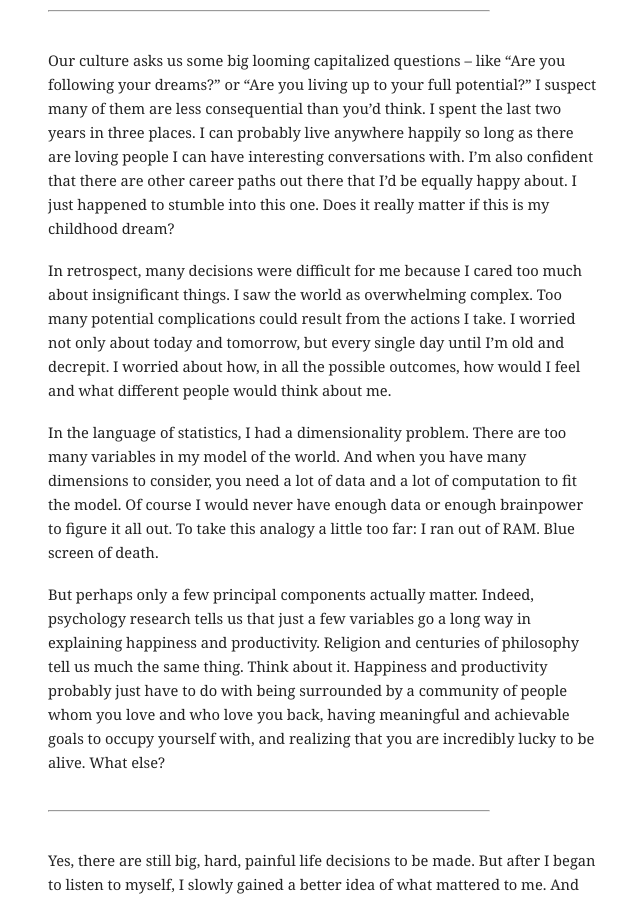
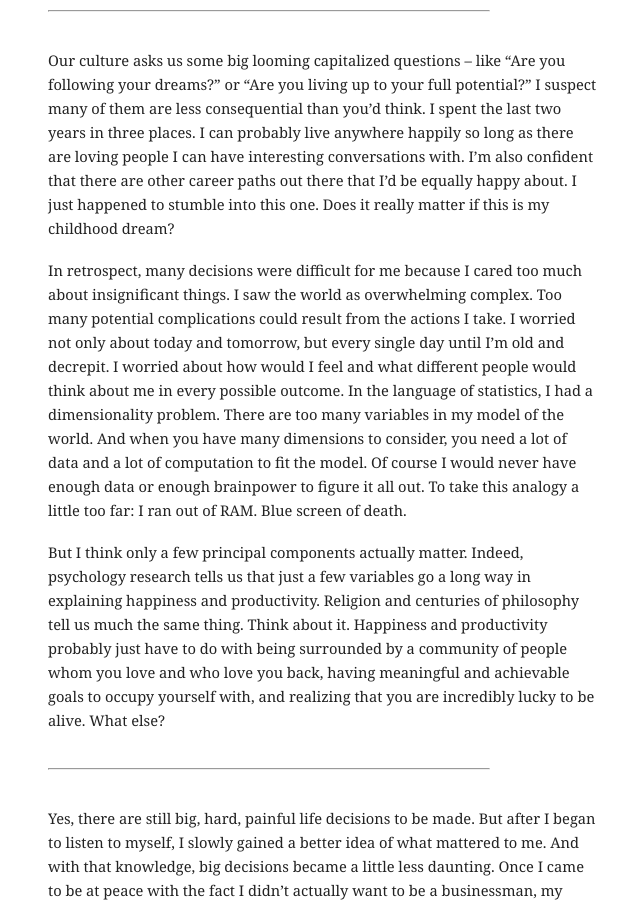
Before and after one commit to mbwong/mbwong.github.com, a Jekyll site: the page built from _posts/2013-12-07-the-examined-life.md, in a window 1280 px wide and 900 px high, scrolled down 1420 px. Shown: the whole window, without its empty margins (302-942 px from the left). Built offline with Jekyll 4.4.1, drawn with Linux system fonts in a browser that asks for light colours.

Commit message:
Update 2013-12-07-the-examined-life.md

```diff
--- a/_posts/2013-12-07-the-examined-life.md
+++ b/_posts/2013-12-07-the-examined-life.md
@@ -28,11 +28,9 @@ In each case I'd then use what I learned from my reflection to rearrange my life
 
 Our culture asks us some big looming capitalized questions -- like "Are you following your dreams?” or “Are you living up to your full potential?” I suspect many of them are less consequential than you'd think. I spent the last two years in three places. I can probably live anywhere happily so long as there are loving people I can have interesting conversations with. I'm also confident that there are other career paths out there that I'd be equally happy about. I just happened to stumble into this one. Does it really matter if this is my childhood dream?
 
-In retrospect, many decisions were difficult for me because I cared too much about insignificant things. I saw the world as overwhelming complex. Too many potential complications could result from the actions I take. I worried not only about today and tomorrow, but every single day until I’m old and decrepit. I worried about how, in all the possible outcomes, how would I feel and what different people would think about me.
+In retrospect, many decisions were difficult for me because I cared too much about insignificant things. I saw the world as overwhelming complex. Too many potential complications could result from the actions I take. I worried not only about today and tomorrow, but every single day until I’m old and decrepit. I worried about how would I feel and what different people would think about me in every possible outcome. In the language of statistics, I had a dimensionality problem. There are too many variables in my model of the world. And when you have many dimensions to consider, you need a lot of data and a lot of computation to fit the model. Of course I would never have enough data or enough brainpower to figure it all out. To take this analogy a little too far: I ran out of RAM. Blue screen of death.
 
-In the language of statistics, I had a dimensionality problem. There are too many variables in my model of the world. And when you have many dimensions to consider, you need a lot of data and a lot of computation to fit the model. Of course I would never have enough data or enough brainpower to figure it all out. To take this analogy a little too far: I ran out of RAM. Blue screen of death.
-
-But perhaps only a few principal components actually matter. Indeed, psychology research tells us that just a few variables go a long way in explaining happiness and productivity. Religion and centuries of philosophy tell us much the same thing. Think about it. Happiness and productivity probably just have to do with being surrounded by a community of people whom you love and who love you back, having meaningful and achievable goals to occupy yourself with, and realizing that you are incredibly lucky to be alive. What else?
+But I think only a few principal components actually matter. Indeed, psychology research tells us that just a few variables go a long way in explaining happiness and productivity. Religion and centuries of philosophy tell us much the same thing. Think about it. Happiness and productivity probably just have to do with being surrounded by a community of people whom you love and who love you back, having meaningful and achievable goals to occupy yourself with, and realizing that you are incredibly lucky to be alive. What else?
 
 -----------------------
 
```
